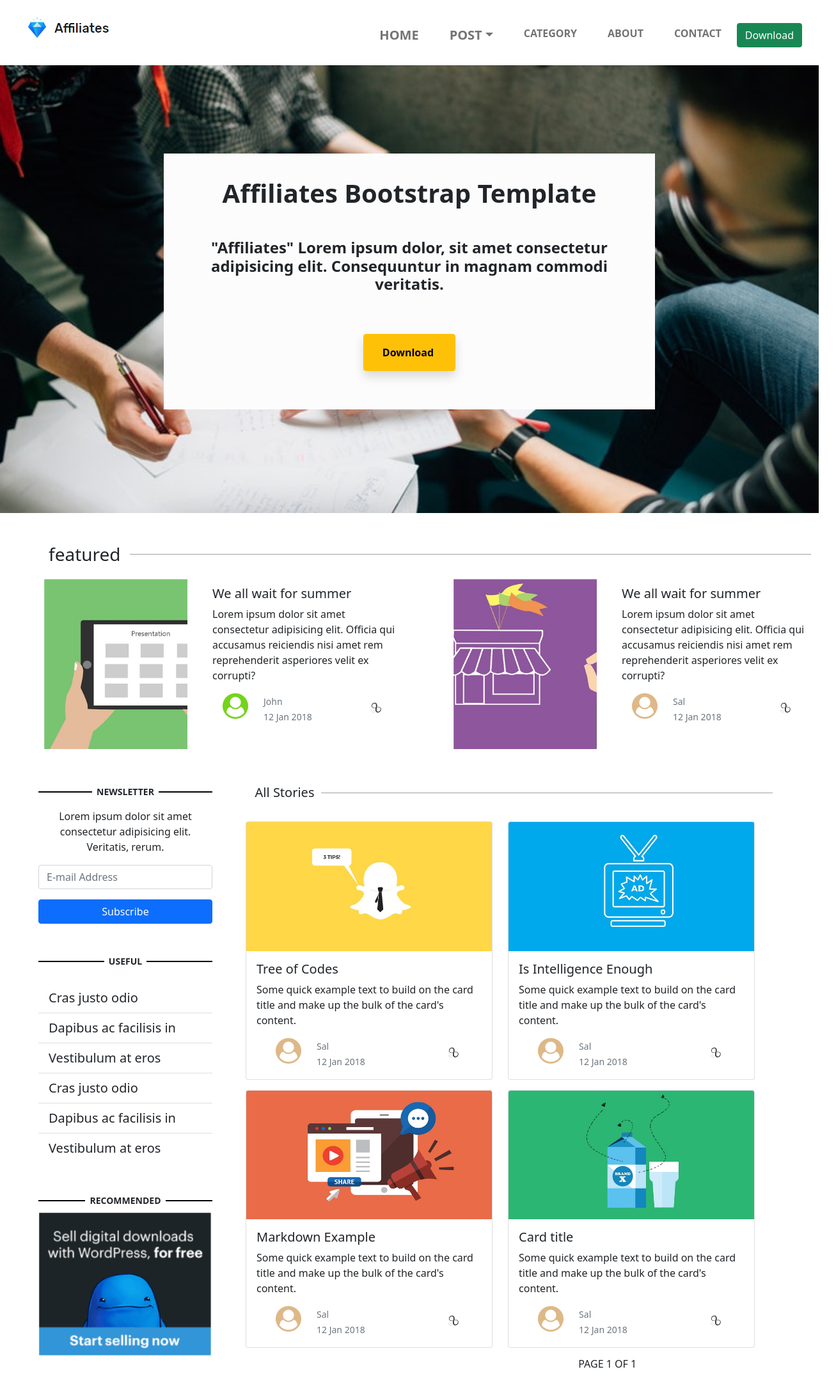
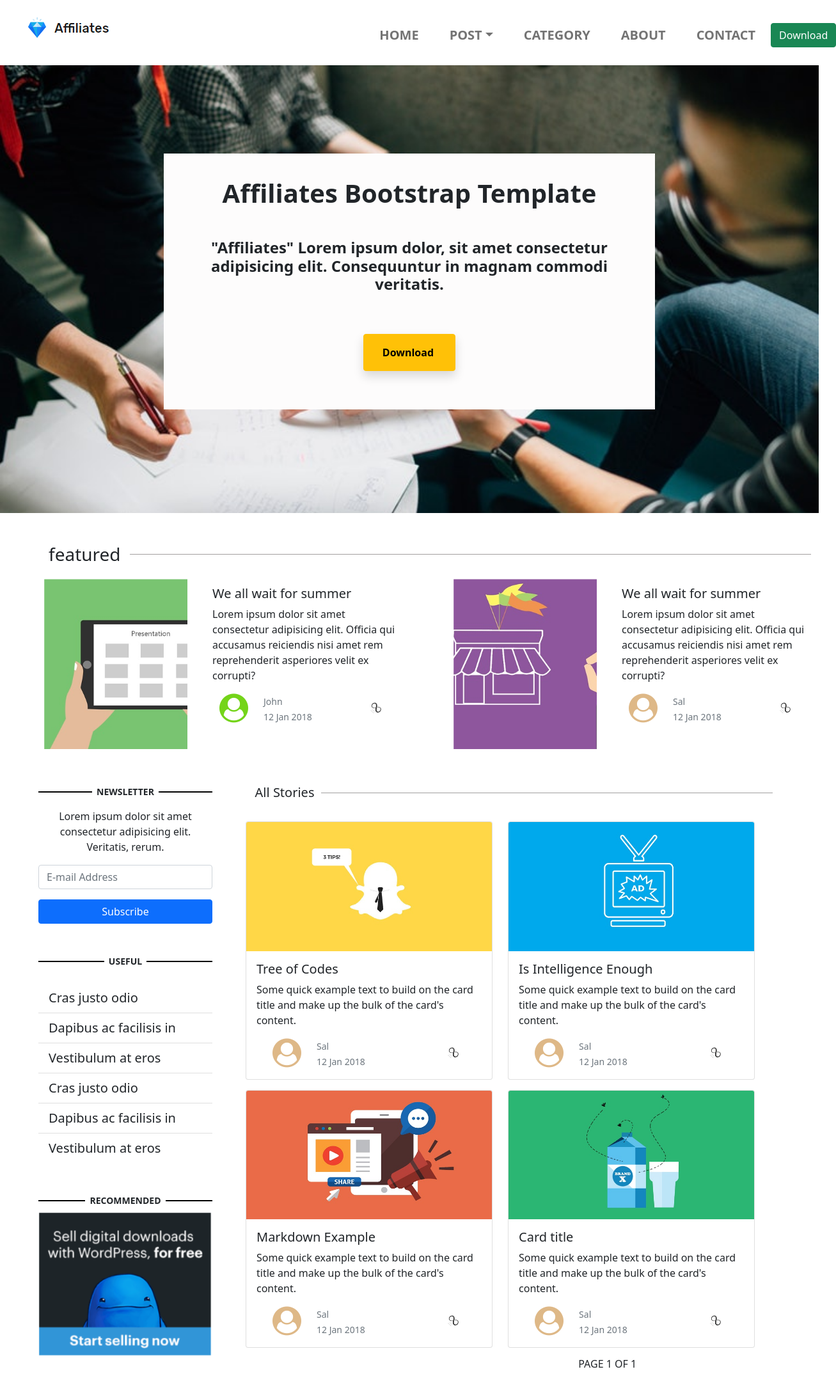
Before and after one commit to pooja-crossml/frontend, a plain HTML site: page web_development_week_2/week_two_assignment/assignment_two.html in a window 1280 px wide. Shown: the top 2162 px of the page at 64% size, 1307 px wide, since content can reach past the window. Drawn offline with nearby package versions, Linux system fonts and the light colour scheme.

Commit message:
made chenges in navigation font size

```diff
--- a/web_development_week_2/week_two_assignment/assignment_two.html
+++ b/web_development_week_2/week_two_assignment/assignment_two.html
@@ -26,7 +26,7 @@
             <div class="collapse navbar-collapse" id="navbarSupportedContent">
               <ul class="navbar-nav me-auto mb-2 mb-lg-0">
                 <li class="nav-item">
-                  <a class="nav-link mx-3" aria-current="page" href="#">HOME</a>
+                  <a class="nav-link mx-3" aria-current="page" href="#">HOME</a></li>
                 <li class="nav-item dropdown">
                   <a class="nav-link dropdown-toggle mx-3" href="#" id="navbarDropdown" role="button"
                     data-bs-toggle="dropdown" aria-expanded="false">POST</a>
@@ -35,11 +35,12 @@
                     <li><a class="dropdown-item" href="#">post2</a></li>
                   </ul>
                 </li>
-                <a class="nav-link mx-3" aria-current="page"
-                  href="D:\frontend\web_development_week_2\week_two_assignment/catog.html">CATEGORY</a>
-                <a class="nav-link mx-3" aria-current="page"
-                  href="D:\frontend\web_development_week_2\week_two_assignment/about.html">ABOUT</a>
-                <a class="nav-link mx-3" aria-current="page"
+                <li><a class="nav-link mx-3" aria-current="page"
+                  href="D:\frontend\web_development_week_2\week_two_assignment/catogery.html">CATEGORY</a></li>
+                <li><a class="nav-link mx-3" aria-current="page"
+                  href="D:\frontend\web_development_week_2\week_two_assignment/about.html">ABOUT</a></li>
+                <li>
+<a class="nav-link mx-3" aria-current="page"
                   href="D:\frontend\web_development_week_2\week_two_assignment/contact.html">CONTACT</a>
                 </li>
               </ul>
@@ -80,7 +81,7 @@
           reprehenderit asperiores velit ex corrupti?</p>
         <div class="row">
           <div class="col-3"><i class="fa fa-user-circle"
-              style="font-size: 40px; color: rgb(116, 212, 25); float:right;"></i></div>
+              style="font-size: 45px; color: rgb(116, 212, 25); float:right;"></i></div>
           <div class="col-4"><small class="text-muted">John <br> 12 Jan 2018</small></div>
           <div class="col-4 p-3" style="float: right;"><img
               style="height: 15px; width: 20px; transform: rotate(45deg); float: right;" src="images/infy.jpg"
@@ -97,7 +98,7 @@
         <p>Lorem ipsum dolor sit amet consectetur adipisicing elit. Officia qui accusamus reiciendis nisi amet rem
           reprehenderit asperiores velit ex corrupti?</p>
         <div class="row">
-          <div class="col-3"><i class="fa fa-user-circle" style="font-size: 40px; color: burlywood; float:right;"></i>
+          <div class="col-3"><i class="fa fa-user-circle" style="font-size: 45px; color: burlywood; float:right;"></i>
           </div>
           <div class="col-4"><small class="text-muted">Sal <br> 12 Jan 2018</small></div>
           <div class="col-4 p-3" style="float: right;"><img
@@ -164,7 +165,7 @@
                 <div class="row">
 
                   <div class="col-3"><i class="fa fa-user-circle"
-                      style="font-size: 40px; color: burlywood; float:right;"></i></div>
+                      style="font-size: 45px; color: burlywood; float:right;"></i></div>
                   <div class="col-4"><small class="text-muted">Sal <br> 12 Jan 2018</small></div>
                   <div class="col-4 p-3" style="float: right;"><img
                       style="height: 15px; width: 20px; transform: rotate(45deg); float: right;" src="images/infy.jpg"
@@ -183,7 +184,7 @@
                 <div class="row">
 
                   <div class="col-3"><i class="fa fa-user-circle"
-                      style="font-size: 40px; color: burlywood; float:right;"></i></div>
+                      style="font-size: 45px; color: burlywood; float:right;"></i></div>
                   <div class="col-4"><small class="text-muted">Sal <br> 12 Jan 2018</small></div>
                   <div class="col-4 p-3" style="float: right;"><img
                       style="height: 15px; width: 20px; transform: rotate(45deg); float: right;" src="images/infy.jpg"
@@ -204,7 +205,7 @@
                 <div class="row">
 
                   <div class="col-3"><i class="fa fa-user-circle"
-                      style="font-size: 40px; color: burlywood; float:right;"></i></div>
+                      style="font-size: 45px; color: burlywood; float:right;"></i></div>
                   <div class="col-4"><small class="text-muted">Sal <br> 12 Jan 2018</small></div>
                   <div class="col-4 p-3" style="float: right;"><img
                       style="height: 15px; width: 20px; transform: rotate(45deg); float: right;" src="images/infy.jpg"
@@ -223,7 +224,7 @@
                 <div class="row">
 
                   <div class="col-3"><i class="fa fa-user-circle"
-                      style="font-size: 40px; color: burlywood; float:right;"></i></div>
+                      style="font-size: 45px; color: burlywood; float:right;"></i></div>
                   <div class="col-4"><small class="text-muted">Sal <br> 12 Jan 2018</small></div>
                   <div class="col-4 p-3" style="float: right;"><img
                       style="height: 15px; width: 20px; transform: rotate(45deg); float: right;" src="images/infy.jpg"
```
